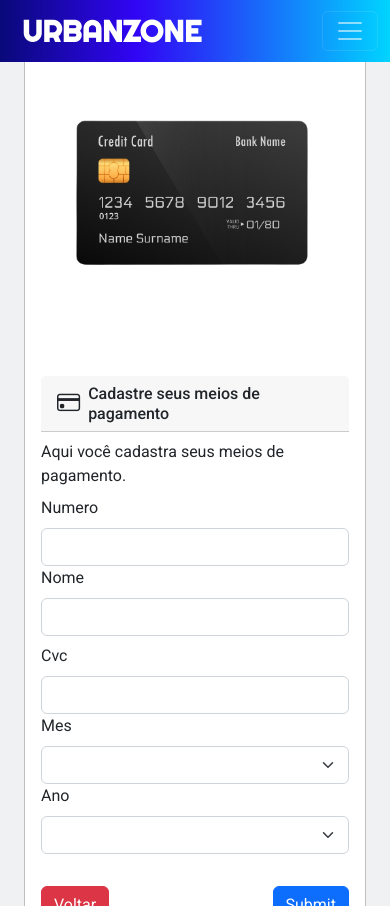
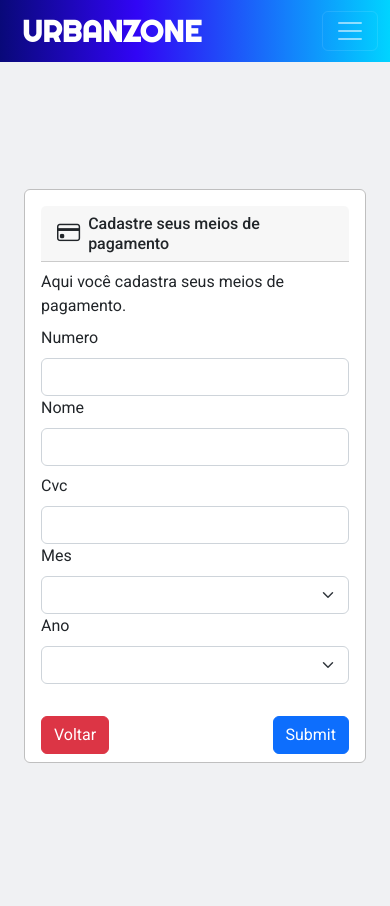
Before and after one commit to melojrx/urbanzone, a Flask app: template app/templates/addCartaoCredito.html in a window 390 px wide. Run offline with Flask 3, Linux system fonts and the light colour scheme; the template is opened without the code that fills it, so the values that code supplies are empty, except form fields; tables that the repository leaves empty hold one stand-in row (Sample ...); form fields are guessed from the names that the template uses; some libraries are stand-ins or nearby versions.

Commit message:
ajustes finos de layout

```diff
--- a/app/templates/acompanharEstacionamento.html
+++ b/app/templates/acompanharEstacionamento.html
@@ -25,7 +25,7 @@
                     </div>
 
                     <div class="mb-4">
-                        <span style="color: red; font-weight: 600;"  id="timer"></span>
+                        <span class='fs-3' style="color: red; font-weight: 600;"  id="timer"></span>
                     </div>
 
                     <div class="custom-loader"></div>
--- a/app/templates/addCartaoCredito.html
+++ b/app/templates/addCartaoCredito.html
@@ -7,7 +7,7 @@
 
     <div class="card mb-3">
       <div class="row g-0">
-        <div class="col-md-4">
+        <div class="col-md-4 d-none d-md-block">
           <img src="static/img/credit_card.png" class="img-fluid rounded-start" alt="...">
         </div>
         <div class="col-md-8">
```
